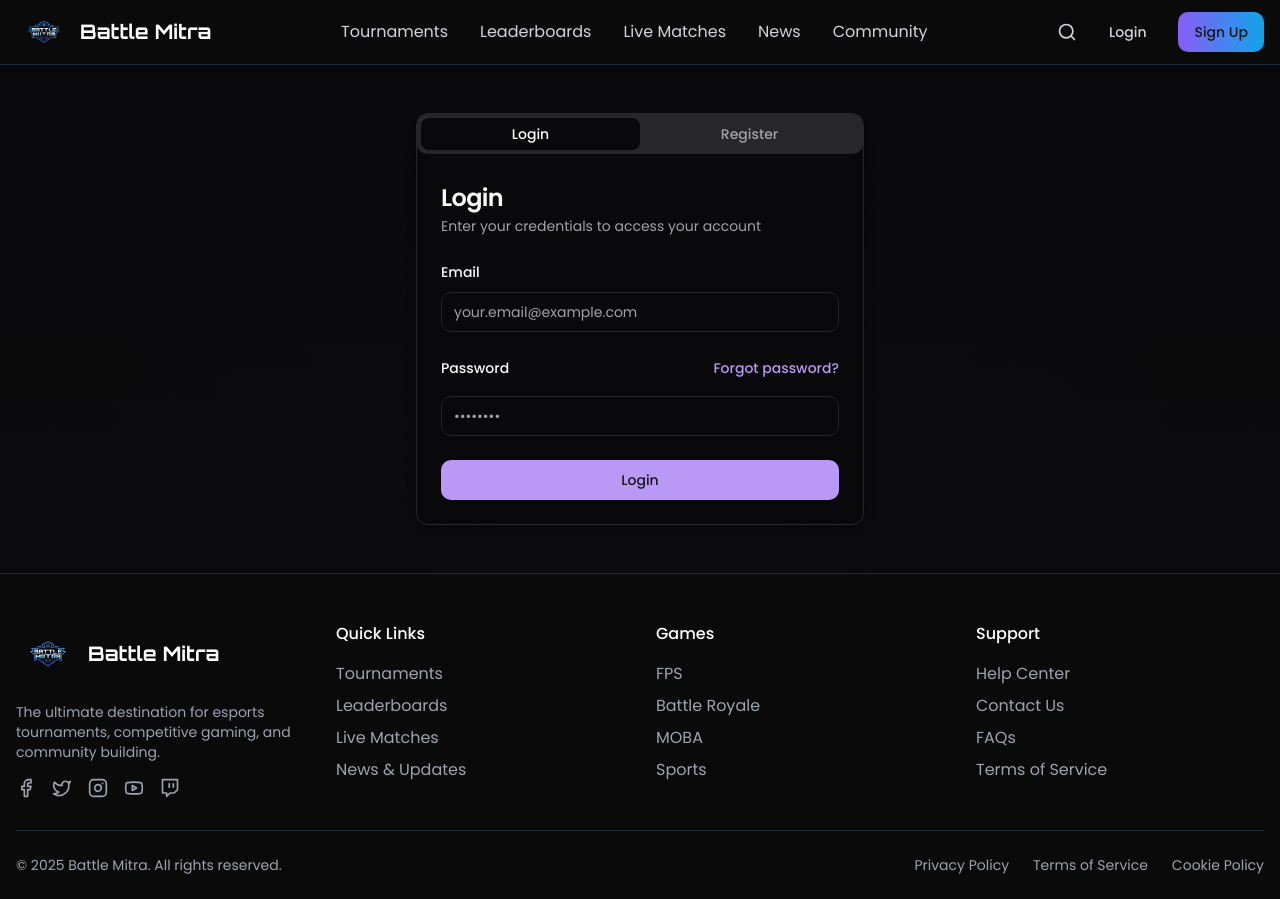
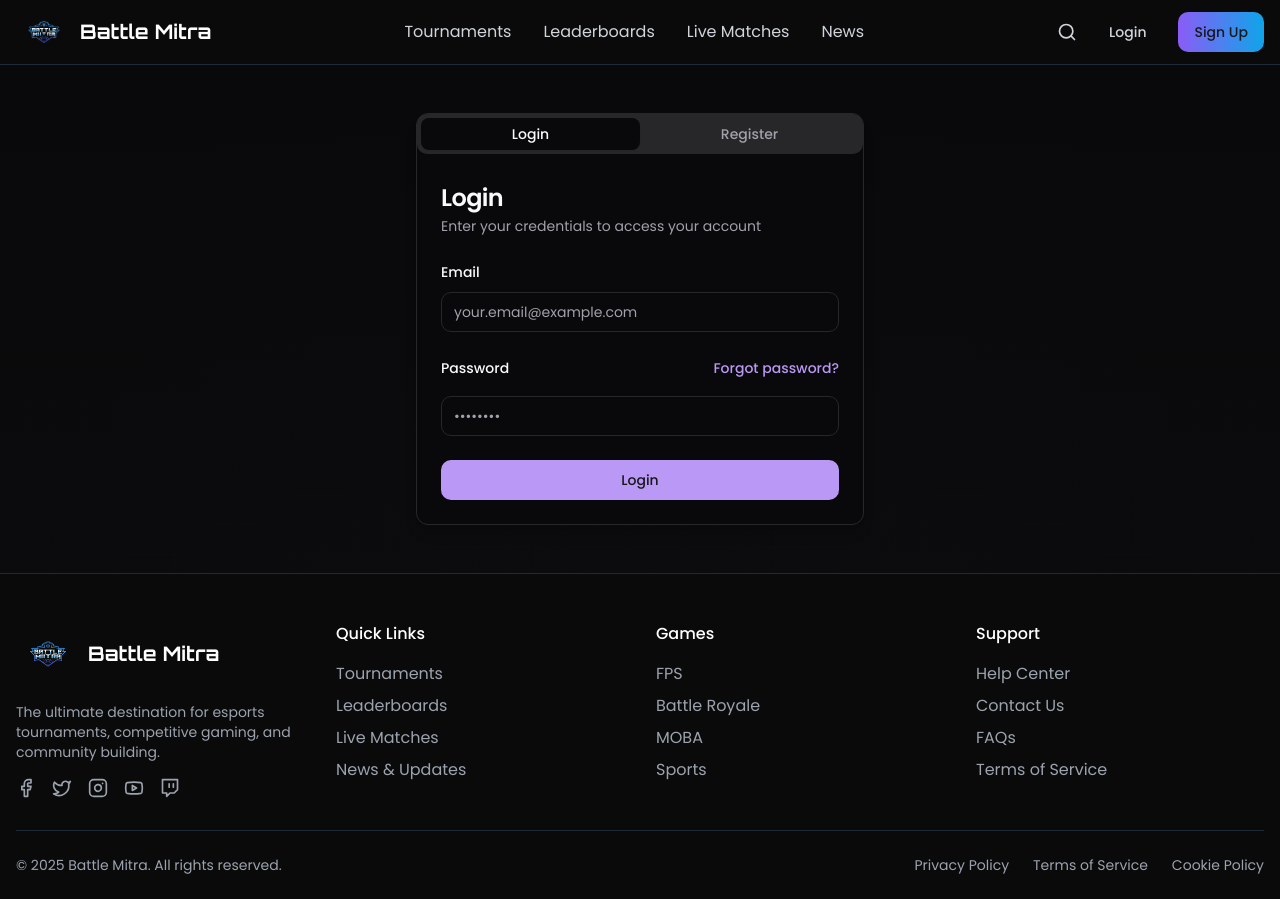
Before and after one commit to kathanshah86/battle-mitra-hub, a React (Vite) app: page /auth in a window 1280 px wide. Built offline with nearby package versions, Linux system fonts and the light colour scheme.

Commit message:
Remove community option
Remove the community option from the website's navigation and related components.

```diff
--- a/src/App.tsx
+++ b/src/App.tsx
@@ -25,7 +25,6 @@ import News from "./pages/News";
 import NewsDetail from "./pages/NewsDetail";
 import Wallet from "./pages/Wallet";
 import Support from "./pages/Support";
-import Community from "./pages/Community";
 
 const queryClient = new QueryClient();
 
@@ -52,7 +51,6 @@ function App() {
               <Route path="/news/:id" element={<NewsDetail />} />
               <Route path="/wallet" element={<Wallet />} />
               <Route path="/support" element={<Support />} />
-              <Route path="/community" element={<Community />} />
               <Route path="/admin" element={<RequireAdmin><AdminLayout /></RequireAdmin>}>
                 <Route index element={<Navigate to="/admin/dashboard" replace />} />
                 <Route path="dashboard" element={<AdminDashboard />} />
--- a/src/components/Navbar.tsx
+++ b/src/components/Navbar.tsx
@@ -1,7 +1,8 @@
+
 import { useState } from 'react';
 import { Link } from 'react-router-dom';
 import { Button } from "@/components/ui/button";
-import { Menu, X, Search, Bell, Wallet, HelpCircle, MessagesSquare, LayoutDashboard } from 'lucide-react';
+import { Menu, X, Search, Bell, Wallet, HelpCircle, LayoutDashboard } from 'lucide-react';
 import { useAuth } from '@/hooks/useAuth';
 import { UserMenu } from '@/components/UserMenu';
 
@@ -35,9 +36,6 @@ const Navbar = () => {
           </Link>
           <Link to="/news" className="text-gray-300 hover:text-white transition-colors">
             News
-          </Link>
-          <Link to="/community" className="text-gray-300 hover:text-white transition-colors">
-            Community
           </Link>
 
           {/* Admin Panel Link for Admins */}
@@ -123,13 +121,6 @@ const Navbar = () => {
             >
               News
             </Link>
-            <Link
-              to="/community"
-              className="text-gray-300 hover:text-white transition-colors py-2"
-              onClick={() => setIsMenuOpen(false)}
-            >
-              Community
-            </Link>
 
             {/* Admin Panel Link for Admins */}
             {isAdmin && (
--- a/src/components/home/JoinCommunity.tsx
+++ b/src/components/home/JoinCommunity.tsx
@@ -31,7 +31,7 @@ const JoinCommunity = () => {
                 Find teammates, make friends, and build your network in the gaming community.
               </p>
               <Button variant="link" asChild className="text-esports-purple mt-2 p-0">
-                <Link to="/community">Join Chat</Link>
+                <Link to="/tournaments">Join Tournaments</Link>
               </Button>
             </div>
 
@@ -71,7 +71,7 @@ const JoinCommunity = () => {
               <Link to="/signup">Create Account</Link>
             </Button>
             <Button asChild variant="outline" className="text-lg h-12 px-8 border-esports-purple text-white hover:bg-esports-purple/10">
-              <Link to="/community">Join Community</Link>
+              <Link to="/tournaments">Join Tournaments</Link>
             </Button>
           </div>
         </div>
```
